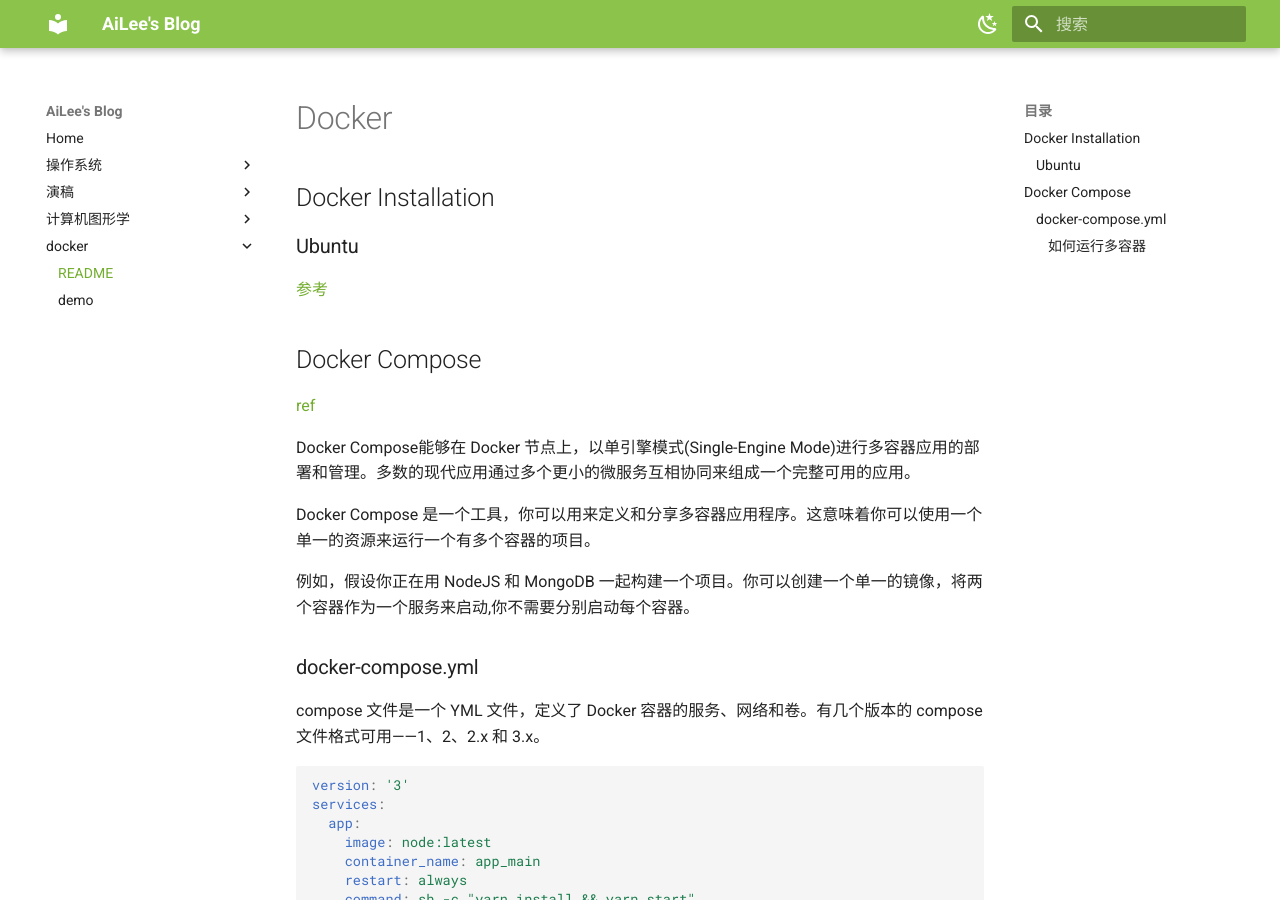
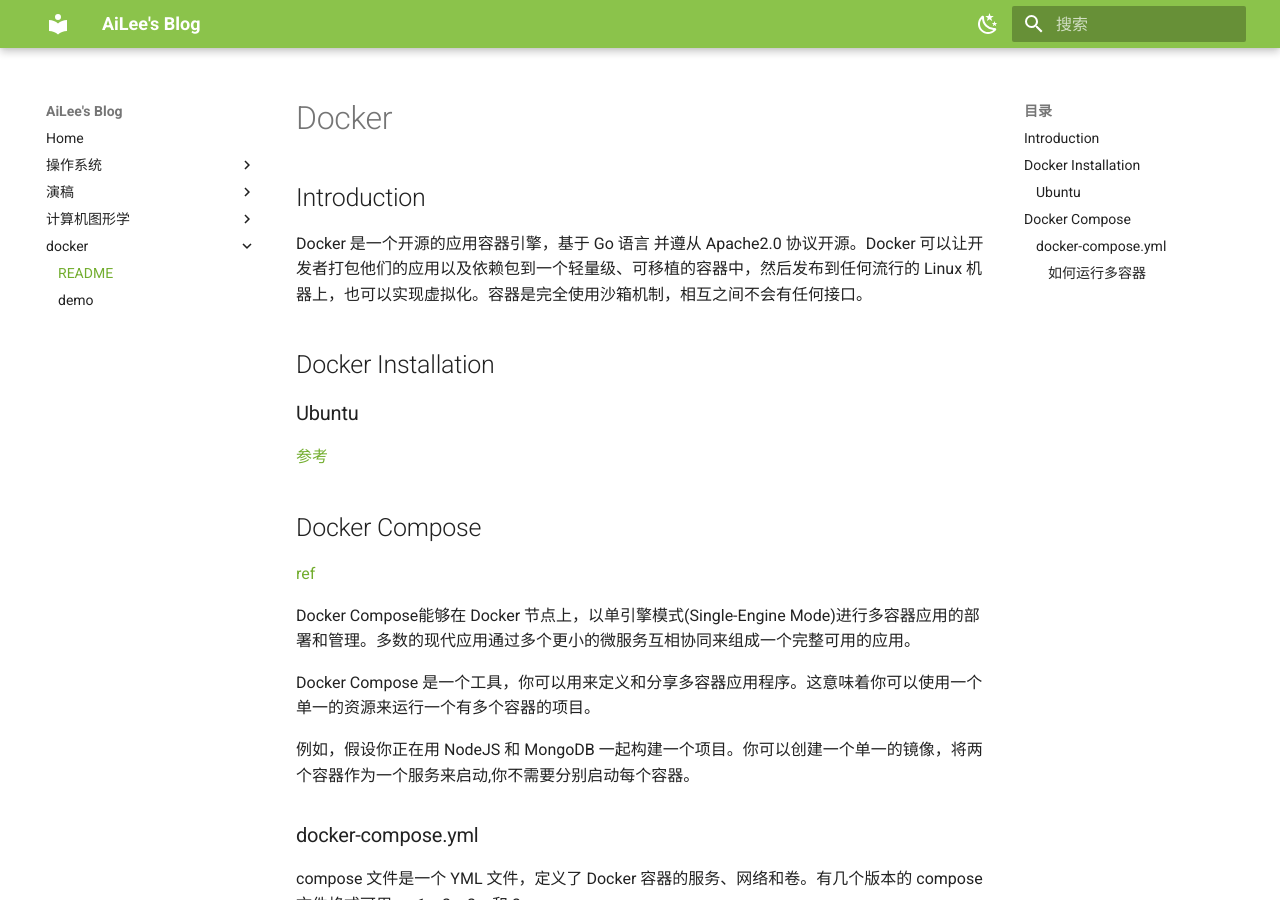
Before and after one commit to JJLee7447/JJLee7447.github.io, an MkDocs documentation site: the page built from docs/Docker/README.md, in a window 1280 px wide and 900 px high. Built offline with MkDocs 1.6.1 and Material for MkDocs 9.7.7, drawn with Linux system fonts in a browser that asks for light colours.

Commit message:
add intro

```diff
--- a/docs/Docker/README.md
+++ b/docs/Docker/README.md
@@ -1,4 +1,8 @@
 # Docker
+
+## Introduction
+
+Docker 是一个开源的应用容器引擎，基于 Go 语言 并遵从 Apache2.0 协议开源。Docker 可以让开发者打包他们的应用以及依赖包到一个轻量级、可移植的容器中，然后发布到任何流行的 Linux 机器上，也可以实现虚拟化。容器是完全使用沙箱机制，相互之间不会有任何接口。
 
 ## Docker Installation
 
```
